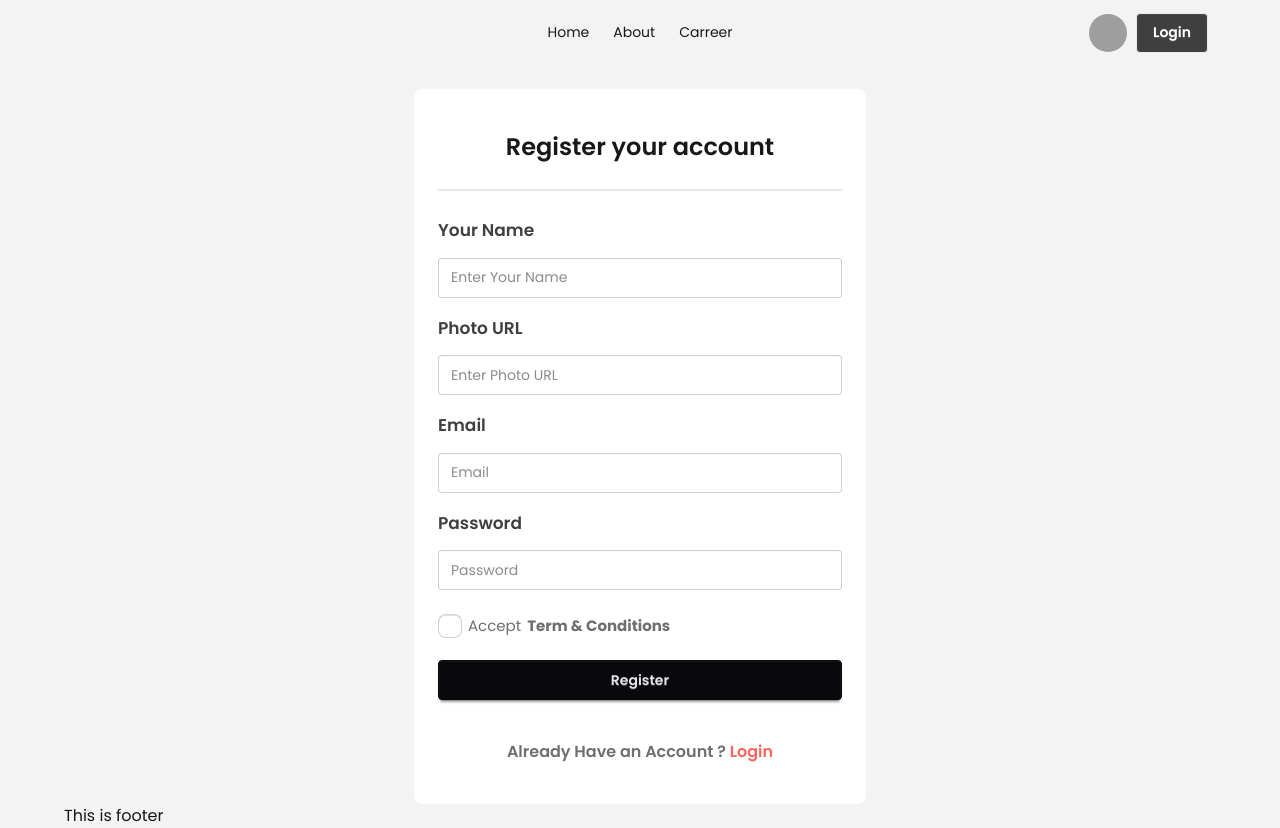
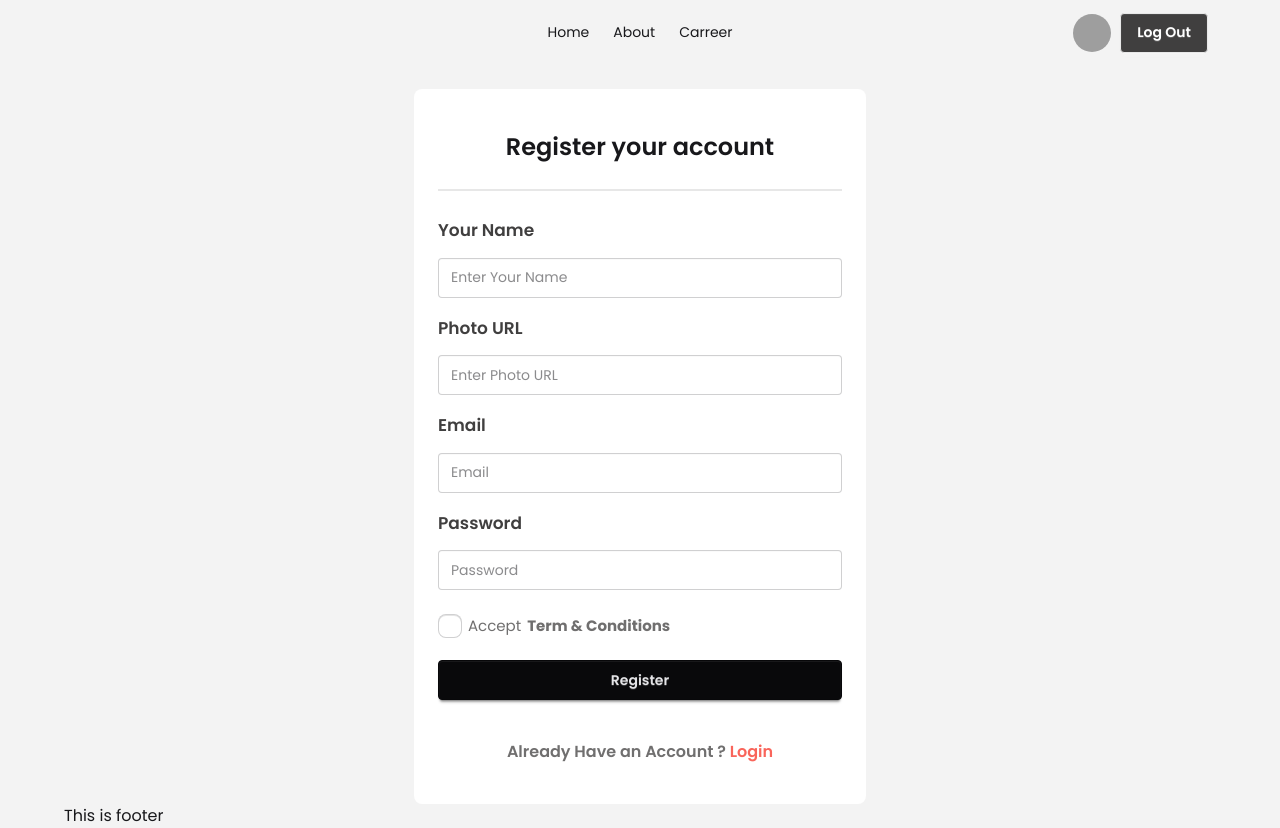
Before and after one commit to aspinchakma/Dragon-News, a React (Vite) app: page /signup in a window 1280 px wide. Built offline with nearby package versions, Linux system fonts and the light colour scheme; no server answers; sample sign-in values are in the browser's storage; grey boxes are pictures that could not be loaded.

Commit message:
implement signout

```diff
--- a/src/Provider/AuthProvider.jsx
+++ b/src/Provider/AuthProvider.jsx
@@ -2,6 +2,7 @@ import {
   createUserWithEmailAndPassword,
   onAuthStateChanged,
   signInWithEmailAndPassword,
+  signOut,
 } from "firebase/auth";
 import { useEffect, useState } from "react";
 import { AuthContext } from "../Contexts/Context";
@@ -30,8 +31,19 @@ const AuthProvider = ({ children }) => {
     return () => unSubscribed();
   }, []);
 
+  // user sign out
+
+  const userSignOut = () => {
+    return signOut(auth);
+  };
   console.log(user);
-  const authData = { user, handleSignInEmailAndPassword, creatingUser };
+  const authData = {
+    user,
+    handleSignInEmailAndPassword,
+    creatingUser,
+    userSignOut,
+    setUser,
+  };
   return (
     <AuthContext.Provider value={authData}>{children}</AuthContext.Provider>
   );
--- a/src/components/Navbar.jsx
+++ b/src/components/Navbar.jsx
@@ -1,6 +1,9 @@
+import { useContext } from "react";
 import { Link, NavLink } from "react-router-dom";
+import { AuthContext } from "../Contexts/Context";
 
 const Navbar = () => {
+  const { user, userSignOut, setUser } = useContext(AuthContext);
   const links = (
     <>
       <li>
@@ -14,6 +17,9 @@ const Navbar = () => {
       </li>
     </>
   );
+  const handleSignOut = () => {
+    userSignOut().then(() => setUser(null));
+  };
   return (
     <div className="navbar bg-transparent  mb-6">
       <div className="navbar-start">
@@ -59,9 +65,21 @@ const Navbar = () => {
             />
           </div>
         </div>
-        <Link to={`/signin`} className="btn bg-[#403f3f] text-white font-[600]">
-          Login
-        </Link>
+        {user ? (
+          <button
+            onClick={handleSignOut}
+            className="btn bg-[#403f3f] text-white font-[600]"
+          >
+            Log Out
+          </button>
+        ) : (
+          <Link
+            to={`/signin`}
+            className="btn bg-[#403f3f] text-white font-[600]"
+          >
+            Login
+          </Link>
+        )}
       </div>
     </div>
   );
--- a/src/components/SignUp.jsx
+++ b/src/components/SignUp.jsx
@@ -26,7 +26,9 @@ const SignUp = () => {
     }
     // creating user
     creatingUser(user.email, user.password)
-      .then((result) => console.log(result.user))
+      .then((result) => {
+        // upading user information
+      })
       .catch((err) => {
         if (err.code === "auth/email-already-in-use") {
           setError("Email already exists!");
```
